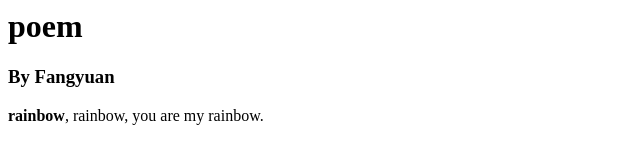
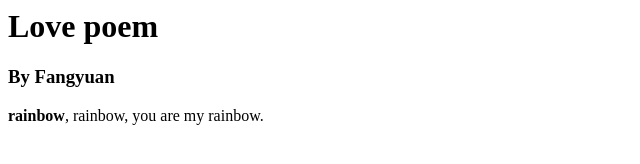
Before and after one commit to WanFangyuan/rainbow-dance, a plain HTML site: page index.html in a window 1280 px wide. Shown: the whole page, without its empty margins (0-640 px from the left). Drawn offline with Linux system fonts and the light colour scheme.

Commit message:
Update index.html

```diff
--- a/index.html
+++ b/index.html
@@ -1,6 +1,6 @@
 <html>
 <body>
-<h1> poem</h1>
+<h1> Love poem</h1>
 <h3> By Fangyuan </h3>
 <p> <strong> rainbow</strong>, rainbow, you are my rainbow. </p>
 </body>
```
